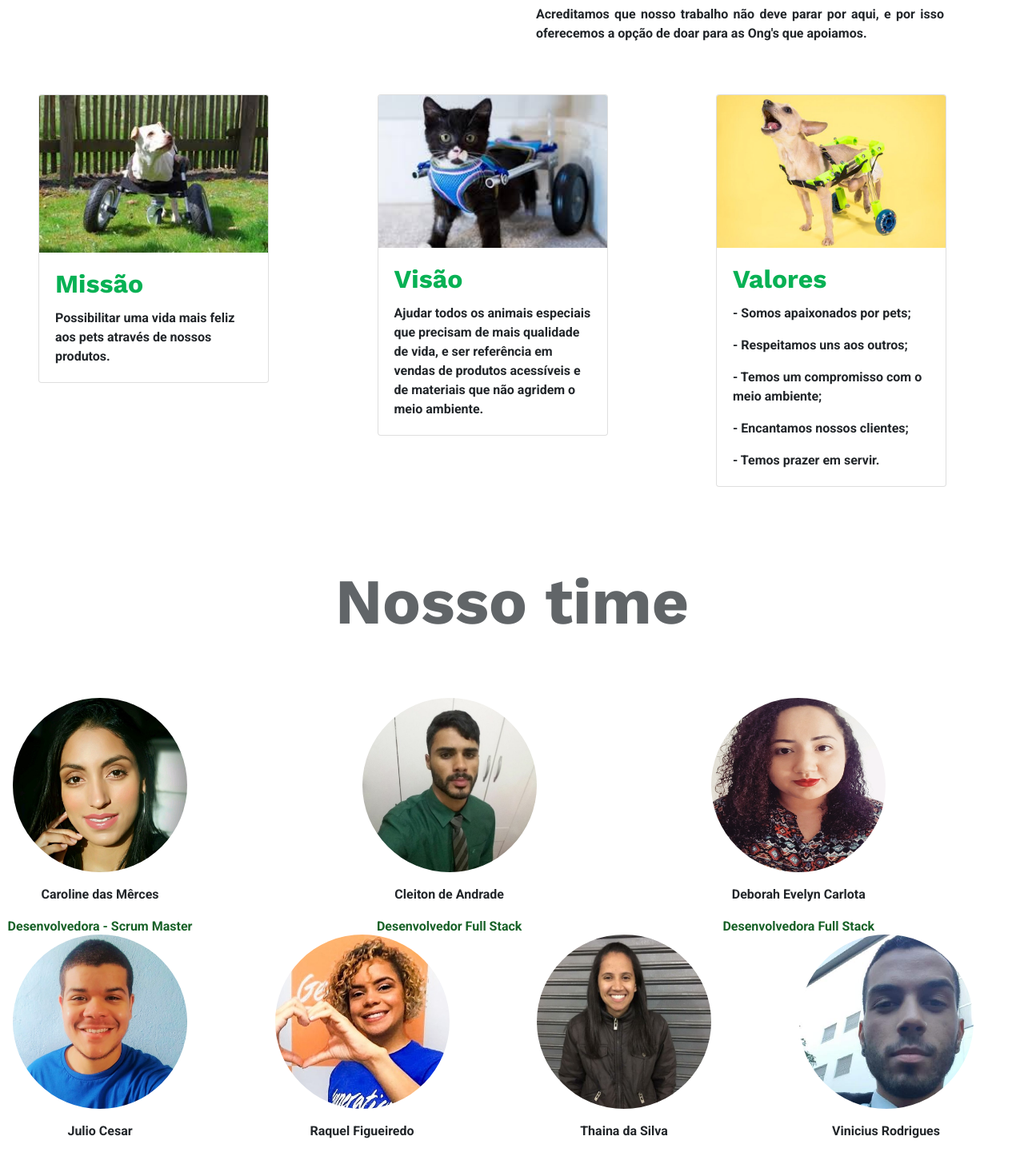
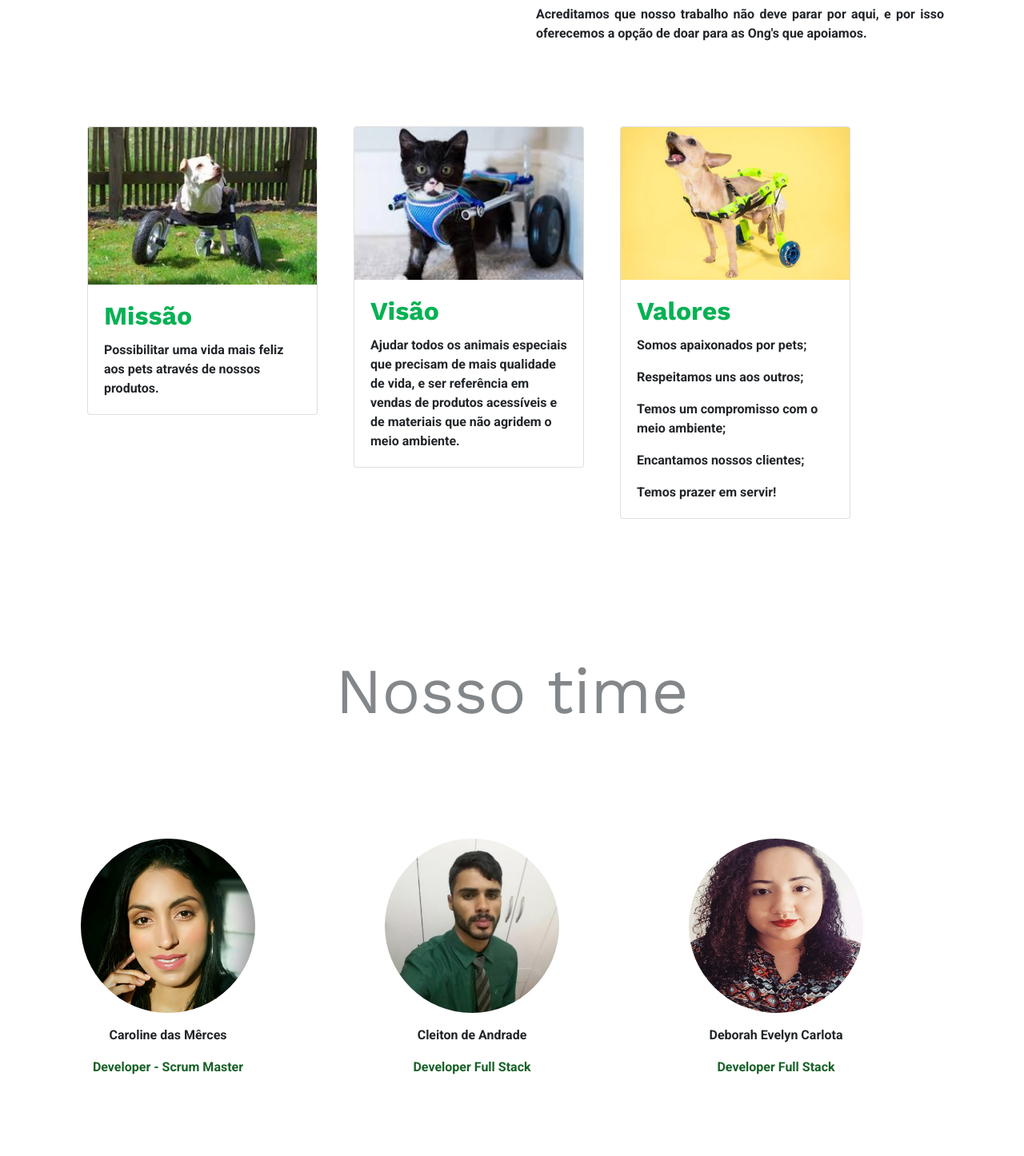
Before and after one commit to juliop3p/HelppetFrontend, an Angular app in the folder frontend/: page /sobre in a window 1280 px wide. Shown: the part 800-2246 px from the top of the page at 80% size. Built offline with nearby package versions, Linux system fonts and the light colour scheme.

Commit message:
Update na página sobre

```diff
--- a/frontend/src/app/pages/sobre/sobre.component.css
+++ b/frontend/src/app/pages/sobre/sobre.component.css
@@ -7,7 +7,7 @@
 }
 
 .cor-fonte {
-  color: #616568;
+  color: #83878a;
   font-size: 5em;
  }
 
@@ -18,6 +18,7 @@
  .card-title {
     font-size: 2em;
  }
+
 
 
 
--- a/frontend/src/app/pages/sobre/sobre.component.html
+++ b/frontend/src/app/pages/sobre/sobre.component.html
@@ -77,45 +77,50 @@
 
 
 
-
+<div class="jumbotron jumbotron-fluid" style="background-color: white;" >
+  <div class="container">
    <div class="row row-cols-1 row-cols-sm- row-cols-md-4">
-      <div class="col m-5"><div class="card" style="width: 18rem;">
+      <div class="col m-4"><div class="card" style="width: 18rem;">
           <img src="/assets/img-quem-somos/Dog-1.jpg" class="card-img-top" alt="...">
           <div class="card-body">
             <h5 class="card-title font-weight-bold cor-titulo">Missão</h5>
             <p class="card-text font-weight-bold">Possibilitar uma vida mais feliz aos pets através de nossos produtos. </p>
             </div>
         </div></div>
-      <div class="col m-5"><div class="card" style="width: 18rem;">
+      <div class="col m-4"><div class="card" style="width: 18rem;">
           <img src="/assets/img-quem-somos/Cat2.jpg" class="card-img-top" alt="...">
           <div class="card-body">
             <h5 class="card-title font-weight-bold cor-titulo">Visão</h5>
             <p class="card-text font-weight-bold">Ajudar todos os animais especiais que precisam de mais qualidade de vida, e ser referência em vendas de produtos acessíveis e de materiais que não agridem o meio ambiente.</p>
             </div>
         </div></div>
-      <div class="col m-5"><div class="card" style="width: 18rem;">
+      <div class="col m-4"><div class="card" style="width: 18rem;">
           <img src="/assets/img-quem-somos/Dog-3.jpg" class="card-img-top" alt="...">
           <div class="card-body">
             <h5 class="card-title font-weight-bold cor-titulo">Valores</h5>
-            <p class="card-text font-weight-bold"> - Somos apaixonados por pets; </p>
-              <p class="card-text font-weight-bold">- Respeitamos uns aos outros;</p>
-              <p class="card-text font-weight-bold">- Temos um compromisso com o meio ambiente;</p>
-              <p class="card-text font-weight-bold">- Encantamos nossos clientes;</p>
-              <p class="card-text font-weight-bold">- Temos prazer em servir.</p>
+            <p class="card-text font-weight-bold">  Somos apaixonados por pets; </p>
+              <p class="card-text font-weight-bold"> Respeitamos uns aos outros;</p>
+              <p class="card-text font-weight-bold"> Temos um compromisso com o meio ambiente;</p>
+              <p class="card-text font-weight-bold"> Encantamos nossos clientes;</p>
+              <p class="card-text font-weight-bold"> Temos prazer em servir!</p>
 
           </div>
         </div>
       </div>
 
     </div>
+  </div>
+</div>
 
 
 
 
-<h1 class="text-center p-5 font-weight-bold cor-fonte">Nosso time</h1>
+<h1 class="text-center p-5  cor-fonte">Nosso time</h1>
 
+<div class="jumbotron jumbotron-fluid" style="background-color: white;" >
+  <div class="container">
 <div class="row mb-5">
-  <div class="col-md-4 mb-5">
+  <div class="col-md-4">
     <div class="flip-card">
       <div class="flip-card-inner">
         <div class="flip-card-front">
@@ -129,7 +134,7 @@
           Caroline das Mêrces
         </p>
         <p class="text-lg-center font-weight-bold"  style="color: rgb(23, 97, 39);">
-          Desenvolvedora - Scrum Master
+          Developer - Scrum Master
         </p>
 
        </div>
@@ -151,7 +156,7 @@
 
 
 
-<div class="col-md-4 mb-5">
+<div class="col-md-4">
   <div class="flip-card">
     <div class="flip-card-inner">
       <div class="flip-card-front">
@@ -165,7 +170,7 @@
         Cleiton de Andrade
       </p>
       <p class="text-lg-center font-weight-bold " style="color: rgb(23, 97, 39);">
-        Desenvolvedor Full Stack
+        Developer Full Stack
       </p>
 
      </div>
@@ -186,7 +191,7 @@
 
 
 
-<div class="col-md-4 mb-5">
+<div class="col-md-4">
   <div class="flip-card">
     <div class="flip-card-inner">
       <div class="flip-card-front">
@@ -200,7 +205,7 @@
        Deborah Evelyn Carlota
       </p>
       <p class=" text-lg-center font-weight-bold" style="color: rgb(23, 97, 39);">
-        Desenvolvedora Full Stack
+        Developer Full Stack
       </p>
 
      </div>
@@ -219,10 +224,13 @@
 </div>
 </div>
 </div>
+</div>
+</div>
 
 
 
-
+<div class="jumbotron jumbotron-fluid" style="background-color: white;" >
+  <div class="container-fluid">
 <div class="row mb-5">
   <div class="col-md-3 mb-5">
     <div class="flip-card">
@@ -238,7 +246,7 @@
           Julio Cesar
         </p>
         <p class=" text-lg-center font-weight-bold" style="color: rgb(23, 97, 39);">
-          Desenvolvedor - Tech Lead
+          Developer - Tech Lead
         </p>
 
       </div>
@@ -269,7 +277,7 @@
           Raquel Figueiredo
         </p>
         <p class="text-lg-center  font-weight-bold" style="color: rgb(23, 97, 39);">
-          Desenvolvedora Full Stack
+          Developer Full Stack
         </p>
 
       </div>
@@ -300,7 +308,7 @@
           Thaina da Silva
         </p>
         <p class=" text-lg-center font-weight-bold" style="color: rgb(23, 97, 39);">
-          Desenvolvedora Full Stack
+          Developer Full Stack
         </p>
 
         </div>
@@ -333,7 +341,7 @@
           Vinicius Rodrigues
         </p>
         <p class="text-lg-center font-weight-bold" style="color: rgb(23, 97, 39);">
-          Desenvolvedor Full Stack
+          Developer Full Stack
         </p>
 
        </div>
@@ -352,7 +360,5 @@
   </div>
 </div>
 </div>
-
-<br>
-
-<br>
+</div>
+</div>
```
